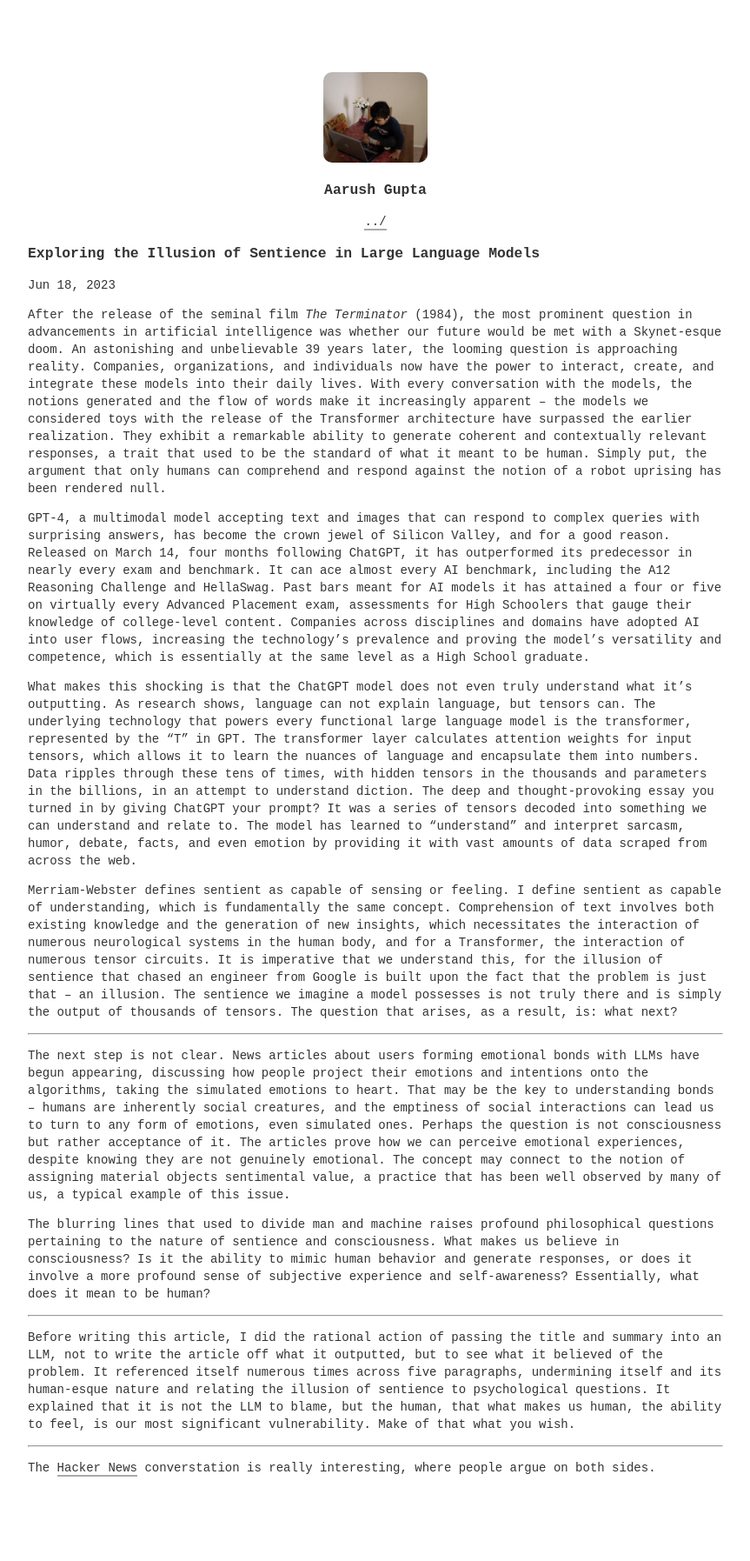
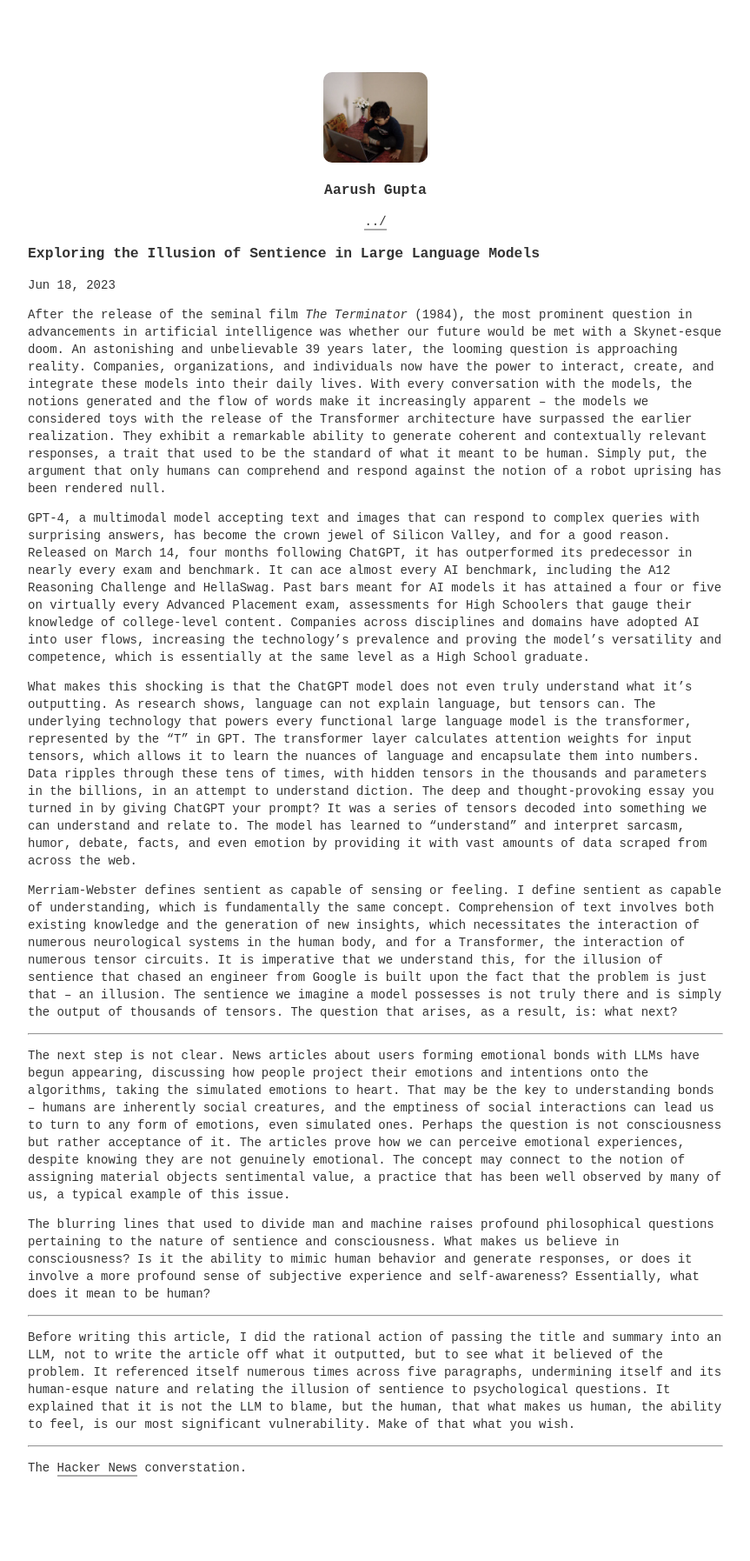
Before and after one commit to notallm/notallm.github.io, a Jekyll site: the page built from _posts/2023-06-18-illusion-of-sentience.md, in a window 1280 px wide. Shown: the whole page at 87% size, without its empty margins (208-1071 px from the left). Built offline with Jekyll 4.4.1, drawn with Linux system fonts in a browser that asks for light colours.

```diff
--- a/_posts/2023-06-18-illusion-of-sentience.md
+++ b/_posts/2023-06-18-illusion-of-sentience.md
@@ -24,4 +24,4 @@ Before writing this article, I did the rational action of passing the title and
 
 ---
 
-The [Hacker News](https://news.ycombinator.com/item?id=36378381) converstation is really interesting, where people argue on both sides.
+The [Hacker News](https://news.ycombinator.com/item?id=36378381) converstation.
```
